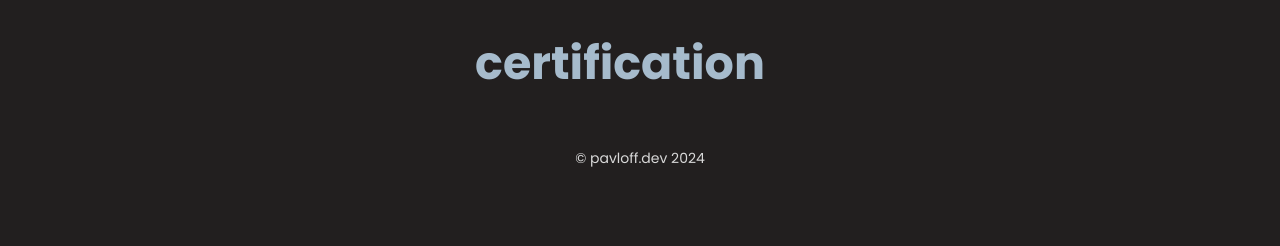
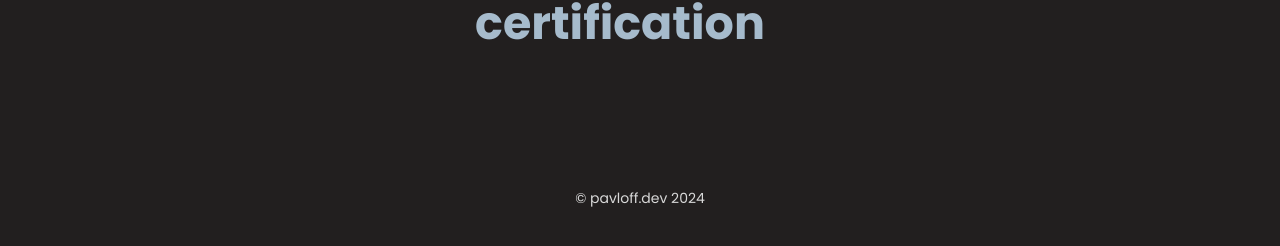
Before and after one commit to avgust13/pavloff-dev, a Next.js app: page / in a window 1280 px wide. Shown: the part 408-654 px from the top of the page. Built offline with nearby package versions, Linux system fonts and the light colour scheme.

Commit message:
more padding

```diff
--- a/components/layout/footer.tsx
+++ b/components/layout/footer.tsx
@@ -1,7 +1,7 @@
 import styled from "styled-components";
 
 const FooterStyled = styled.div`
-  padding: 20px 0 10px 0;
+  padding: 100px 0 10px 0;
   text-align: center;
   font-size: 14px;
   color: ${({ theme }) => theme.colors.tertiary};
```
